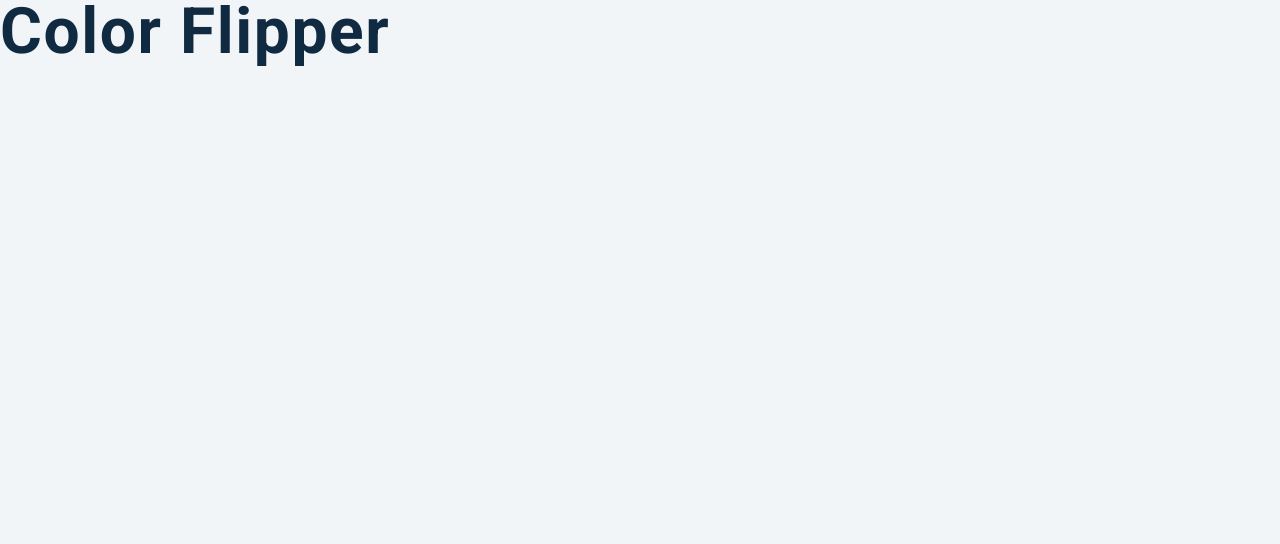
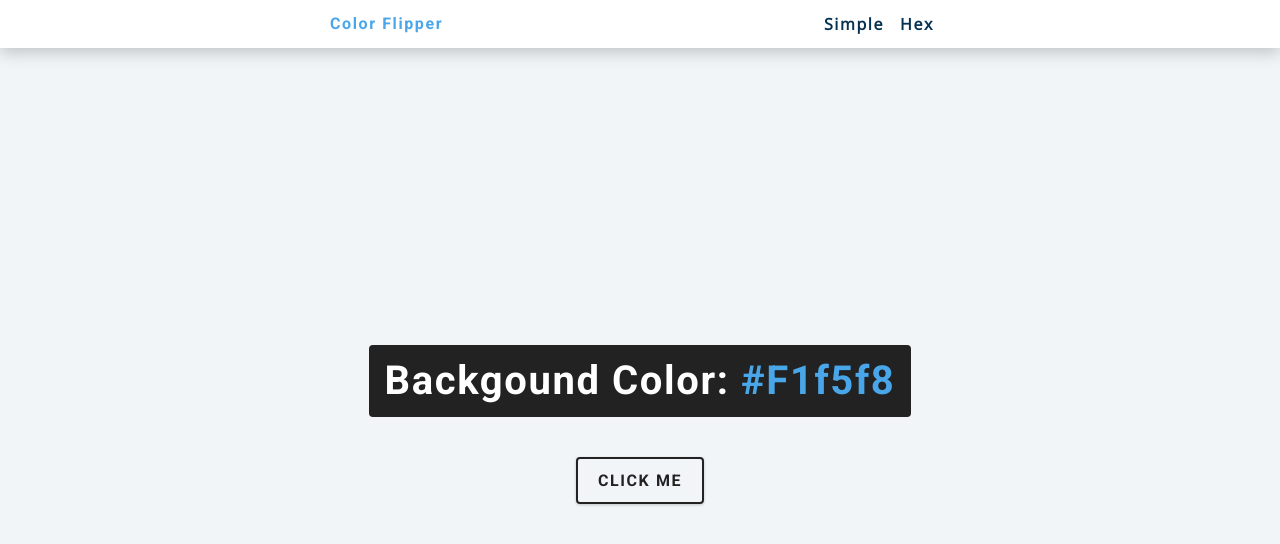
Before and after one commit to sarganio/1-color-flipper, a plain HTML site: page index.html in a window 1280 px wide. Drawn offline with nearby package versions, Linux system fonts and the light colour scheme.

Commit message:
now index.html have a button for color switching and can change modes: Simple/HEx

```diff
--- a/index.html
+++ b/index.html
@@ -9,7 +9,30 @@
     <link rel="stylesheet" href="styles.css" />
   </head>
   <body>
-    <h1>color flipper</h1>
+    <nav>
+      <div class="nav-center">
+        <h4>color flipper</h4>
+        <ul class="nav-links">
+          <li>
+            <a href="index.html">Simple</a>
+          </li>
+          <li>
+            <a href="hex.html">Hex</a>
+          </li>
+        </ul>
+      </div>
+    </nav>
+    <main>
+      <div class="container">
+        <h2>
+          backgound color:
+          <span class="color">
+            #f1f5f8
+          </span>
+        </h2>
+        <button class="btn btn-hero" id="btn">click me</button>
+      </div>
+    </main>
     <!-- javascript -->
     <script src="app.js"></script>
   </body>
```
